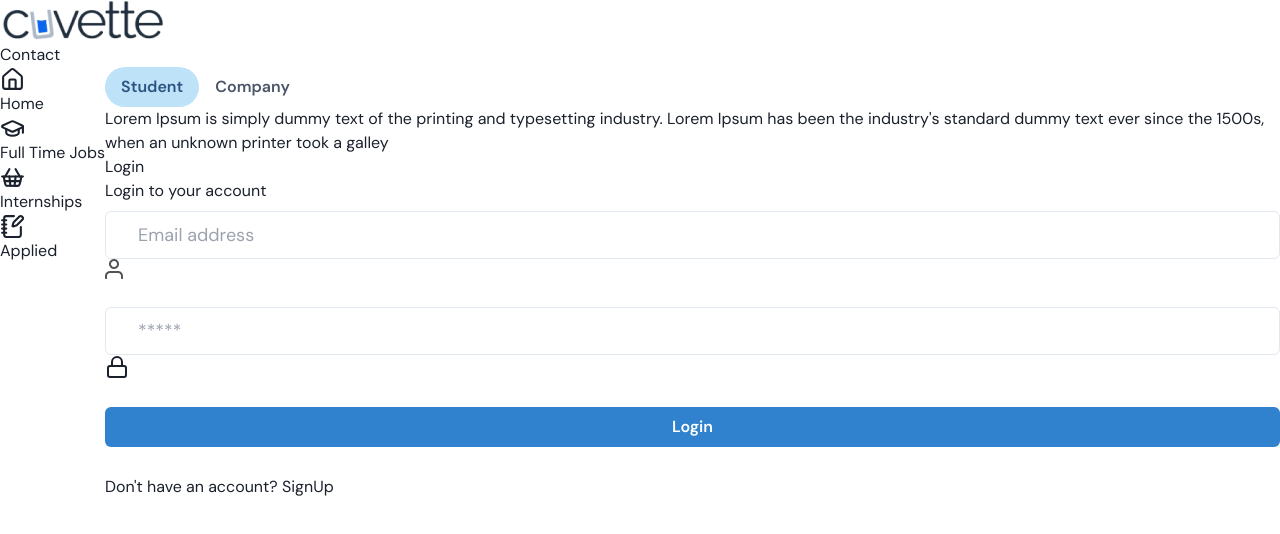
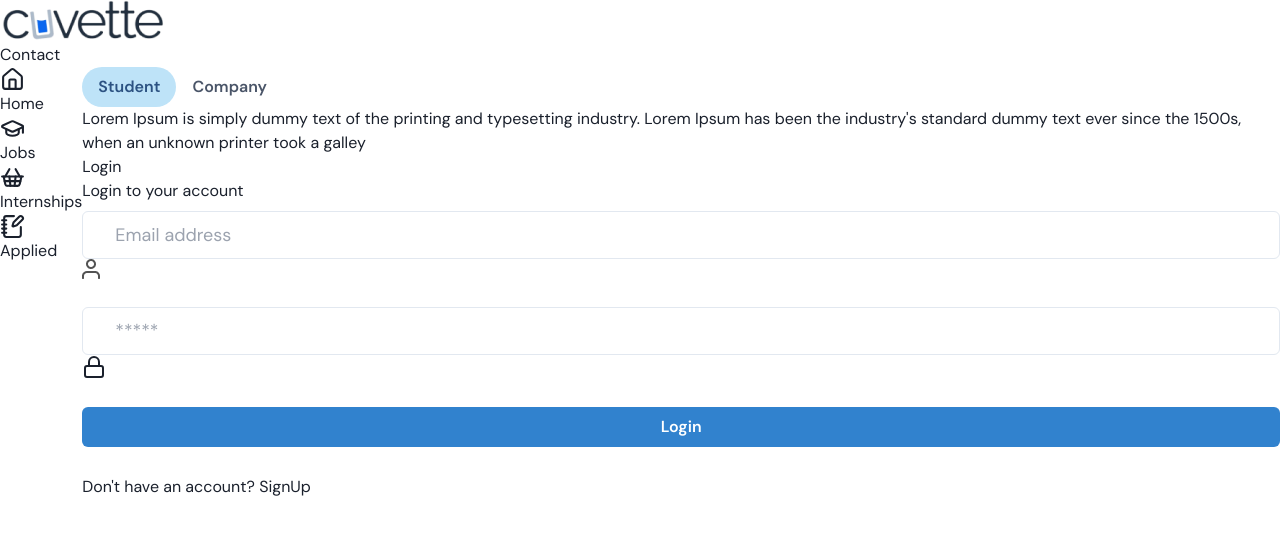
Before and after one commit to Codersfreedom/Job-portal, a React (Vite) app in the folder Frontend/: page /auth in a window 1280 px wide. Shown: the top 534 px of the page. Built offline with nearby package versions, Linux system fonts and the light colour scheme; no server answers.

Commit message:
Ui fixes

```diff
--- a/Frontend/src/Components/Job.jsx
+++ b/Frontend/src/Components/Job.jsx
@@ -7,7 +7,7 @@ import { Link } from "react-router-dom"
 const Job = ({job}) => {
   const buttonSize = useBreakpointValue(['xs','md'])
   return (
-    <Stack className="w-full px-5">
+    <Stack className="w-full ">
       <Card>
         <CardHeader>
           <Heading size='sm' display={'flex'} alignItems={'center'} justifyContent={'space-between'} gap={2}>
@@ -76,10 +76,9 @@ const Job = ({job}) => {
                 </Text>
               </Stack>
               <Box className="flex gap-5 items-end mt-4  ">
-                <Button colorScheme="blue" size={buttonSize}><Link to={`/job/${job._id}`}>View Details</Link></Button>
+                <Button  colorScheme="blue" size={buttonSize}><Link to={`/job/${job._id}`}>View Details</Link></Button>
                 <Button  colorScheme="blue" size={buttonSize} >Apply Now</Button>
               </Box>
-
             </Box>
           </Stack>
         </CardBody>
--- a/Frontend/src/Components/LeftSideBar.jsx
+++ b/Frontend/src/Components/LeftSideBar.jsx
@@ -1,4 +1,4 @@
-import { Text, Tooltip } from "@chakra-ui/react"
+import { Box, Text, Tooltip } from "@chakra-ui/react"
 import { Link, useLocation } from "react-router-dom"
 import { GraduationCap, Home, NotebookPenIcon, ShoppingBasketIcon } from 'lucide-react';
 
@@ -8,37 +8,48 @@ const LeftSideBar = () => {
 
 
     return (
-        <aside className='leftside  bg-white h-28 w-screen   flex-col   md:h-[calc(100vh-64.8px)] md:w-16 md:border-r shadow-lg justify-start items-center  py-10' >
-            <div gap={5} className="flex md:flex-col text-nowrap items-center justify-center ">
-                <Link to={'/'} className="flex flex-col md:flex-row justify-center  items-center md:gap-3 w-full p-2   ">
-                    <Tooltip hasArrow label='Home' placement="right-end"  className="hidden md:block" >
+        <aside className='leftside  bg-white h-32 w-screen   flex-col   md:h-[calc(100vh-64.8px)] md:w-16 md:border-r shadow-lg justify-start items-center py-10' >
+            <div className="flex md:flex-col gap-2 text-nowrap items-center justify-center ">
+                <Link to={'/'} className={`flex flex-col md:flex-row justify-center  items-center md:gap-3 w-full  py-2 md:py-5 ${navigator === '/' && ' bg-gray-200  '} rounded-md hover:bg-gray-100  group`}>
+                    <Tooltip hasArrow label='Home' placement="right-end" className="hidden md:block w-full" >
 
+                        <Box className={`w-full flex  flex-col items-center justify-center px-2 md:px-4  rounded-sm ${navigator === '/' && 'border-blue-500 text-blue-500 md:border-l-4'}  `}>
+                            <Home size={'25px'} className="duration-200 ease-in-out group-hover:-translate-y-1 md:group-hover:-translate-y-2" />
 
-                        <Home size={'25px'} className={`${navigator ==='/'&& 'text-blue-500'}`}  />
+                            <Text className="md:hidden ">Home</Text>
+                        </Box>
                     </Tooltip>
-                        <Text className="md:hidden ">Home</Text>
                 </Link>
-                <Link to={'/'} className="flex flex-col md:flex-row justify-center  items-center md:gap-3 w-full p-2   ">
+                <Link to={'/jobs'} className={`flex flex-col md:flex-row justify-center  items-center md:gap-3 w-full py-2 md:py-5 ${navigator === '/jobs' && ' bg-gray-200  '} rounded-md hover:bg-gray-100 group `}>
+
                     <Tooltip hasArrow label="Full time jobs" placement="right-end" className="hidden md:block">
+                        <Box className={`w-full flex  flex-col items-center justify-center px-2 md:px-4 md:border-l-4 rounded-sm ${navigator === '/jobs' && 'border-blue-500 text-blue-500'} `}>
+                            <GraduationCap size={'25px'} className="duration-200 ease-in-out group-hover:-translate-y-1  md:group-hover:-translate-y-2" />
 
-                    <GraduationCap size={'25px'} />
+                            <Text className="md:hidden ">Jobs</Text>
+                        </Box>
                     </Tooltip>
-                    <Text className="md:hidden ">Full Time Jobs</Text>
 
                 </Link>
-                <Link to={'/internship'} className="flex flex-col md:flex-row justify-center  items-center md:gap-3 w-full p-2  ">
-                <Tooltip hasArrow label="Internships" placement="right-end" className="hidden md:block">
-                    <ShoppingBasketIcon size={'25px'} className={`${navigator ==='/internship'&& 'text-blue-500'}`} />
+                <Link to={'/internship'} className={`flex flex-col md:flex-row justify-center  items-center md:gap-3 w-full py-2 md:py-5 ${navigator === '/internship' && ' bg-gray-200  '} rounded-md hover:bg-gray-100 group`}>
+                    <Tooltip hasArrow label="Internships" placement="right-end" className="hidden md:block">
+                        <Box className={`w-full flex  flex-col items-center justify-center px-2 md:px-4 md:border-l-4 rounded-sm ${navigator === '/internship' && 'border-blue-500 text-blue-500'} `}>
+                            <ShoppingBasketIcon size={'25px'} className="duration-200 ease-in-out  group-hover:-translate-y-1 md:group-hover:-translate-y-2" />
 
-                </Tooltip>
-                    <Text className="md:hidden ">Internships</Text>
+                            <Text className=" md:hidden">Internships</Text>
+                        </Box>
+
+                    </Tooltip>
 
                 </Link>
-                <Link to={'/applied'} className="flex flex-col md:flex-row justify-center  items-center md:gap-3 w-full p-2   ">
-                <Tooltip hasArrow label='Applied' placement="right-end" className="hidden md:block">
 
-                    <NotebookPenIcon size={'25px'} className={`${navigator ==='/applied'&& 'text-blue-500'}`} />
-                </Tooltip>
+                <Link to={'/applied'} className={`flex flex-col md:flex-row justify-center  items-center md:gap-3 w-full py-2 md:py-5 ${navigator === '/applied' && ' bg-gray-200  '} rounded-md hover:bg-gray-100 group `}>
+                    <Tooltip hasArrow label='Applied' placement="right-end" className="hidden md:block">
+                        <Box className={`w-full flex  flex-col items-center justify-center px-2 md:px-4 md:border-l-4 rounded-sm ${navigator === '/applied' && 'border-blue-500 text-blue-500'} `}>
+                            <NotebookPenIcon size={'25px'} className="duration-200 ease-in-out group-hover:-translate-y-1 md:group-hover:-translate-y-2" />
+
+                        </Box>
+                    </Tooltip>
                     <Text className="md:hidden ">Applied</Text>
 
                 </Link>
--- a/Frontend/src/Pages/Student/HomeContent.jsx
+++ b/Frontend/src/Pages/Student/HomeContent.jsx
@@ -31,7 +31,7 @@ const HomeContent = () => {
 
       <Stack className="max-w-screen-md">
         {student && jobs && jobs.map((job)=>(
-          <Skeleton isLoaded={!isLoading} key={job._id}  >
+          <Skeleton isLoaded={!isLoading} key={job._id} className="w-full"  >
             <Job  job={job} />
 
           </Skeleton>
--- a/Frontend/src/Pages/Student/JobPage.jsx
+++ b/Frontend/src/Pages/Student/JobPage.jsx
@@ -54,7 +54,7 @@ const JobPage = () => {
             <Header />
             <LeftSideBar />
             <Box className="main max-w-screen min-h-screen p-5 ">
-                <Stack className="w-full px-5">
+                <Stack className="w-full ">
                     <Card>
 
                         <CardHeader>
```
